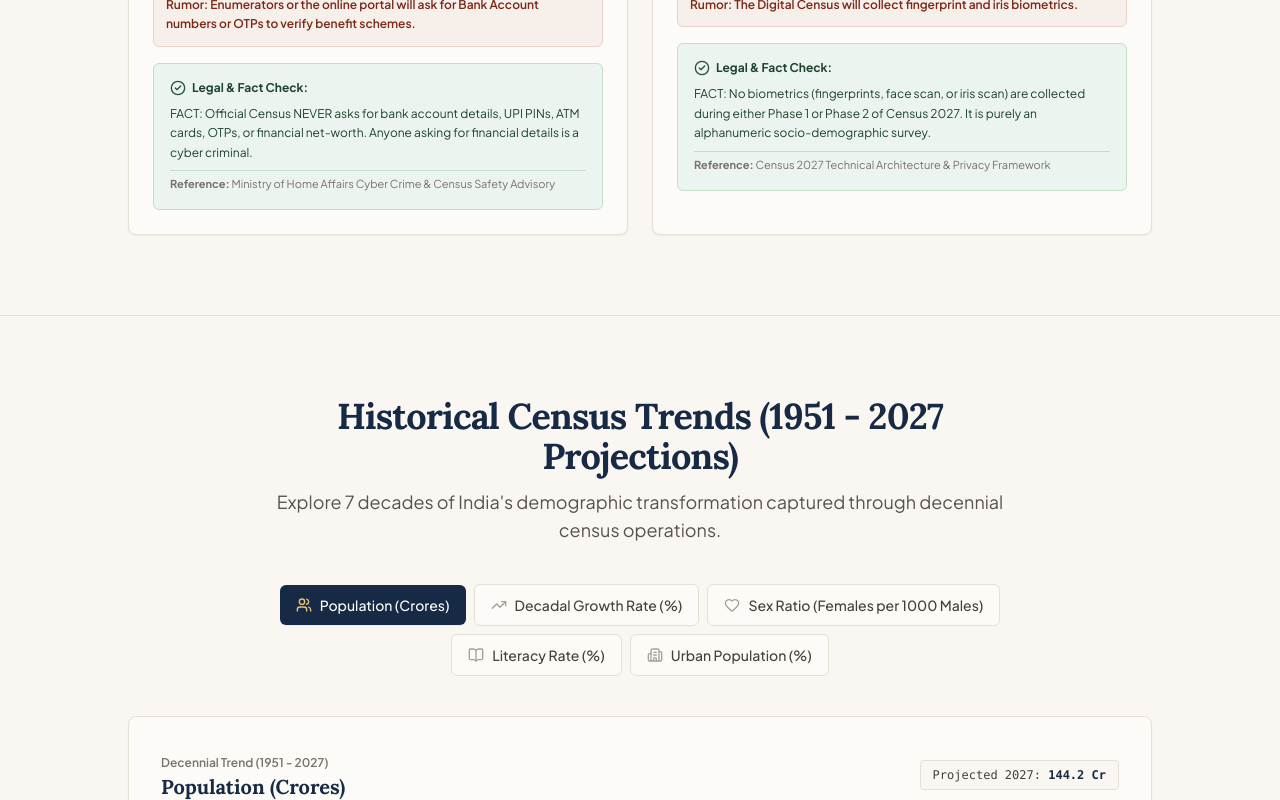
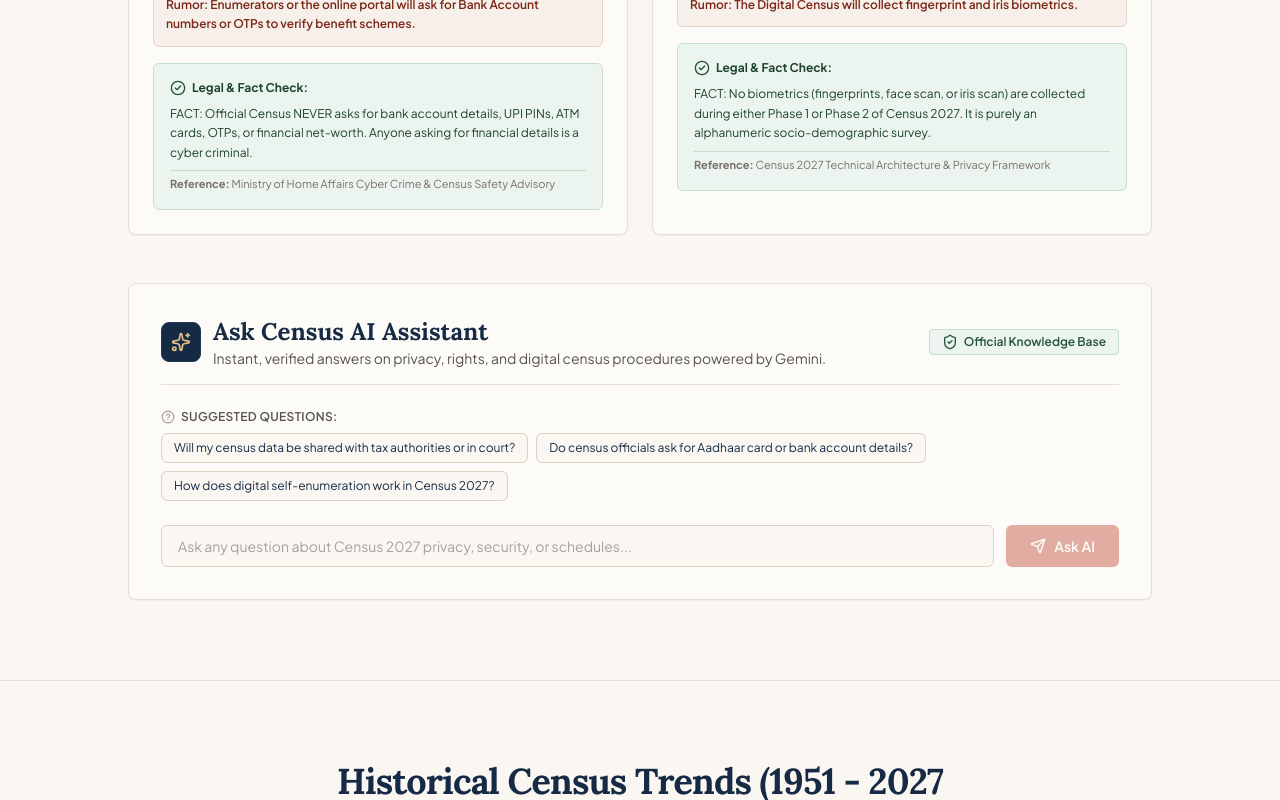
Before and after one commit to kanavjedi0726/Census-2027, a React (Vite) app in the folder Desktop/PromptWars/: page / in a window 1280 px wide. Shown: the part 8308-9108 px from the top of the page. Built offline with nearby package versions, Linux system fonts and the light colour scheme.

Commit message:
Add AskAI Gemini assistant component to Trust & Privacy Center

```diff
--- /dev/null
+++ b/Desktop/PromptWars/src/components/AskAI.tsx
@@ -0,0 +1,199 @@
+import React, { useState } from 'react';
+import { Sparkles, Send, Loader2, AlertCircle, HelpCircle, ShieldCheck } from 'lucide-react';
+
+export const AskAI: React.FC = () => {
+  const [query, setQuery] = useState('');
+  const [response, setResponse] = useState<string | null>(null);
+  const [isLoading, setIsLoading] = useState(false);
+  const [error, setError] = useState<string | null>(null);
+
+  const sampleQuestions = [
+    'Will my census data be shared with tax authorities or in court?',
+    'Do census officials ask for Aadhaar card or bank account details?',
+    'How does digital self-enumeration work in Census 2027?'
+  ];
+
+  const handleAsk = async (questionToAsk?: string) => {
+    const activeQuery = (questionToAsk || query).trim();
+    if (!activeQuery || isLoading) return;
+
+    if (questionToAsk) {
+      setQuery(questionToAsk);
+    }
+
+    setIsLoading(true);
+    setError(null);
+    setResponse(null);
+
+    const apiKey = import.meta.env.VITE_GEMINI_API_KEY;
+
+    if (!apiKey || apiKey === 'paste_your_key_here') {
+      setIsLoading(false);
+      setError('Please set a valid Gemini API key in your .env file (VITE_GEMINI_API_KEY).');
+      return;
+    }
+
+    const systemPrompt = `You are the official, authoritative AI Assistant for India's Census 2027 Digital Enumeration Guide.
+Answer citizen queries accurately, reassuringly, and concisely based strictly on official Census 2027 facts:
+1. Legal confidentiality: Under Section 15 of the Census Act, 1948, all individual records are strictly confidential and inadmissible as evidence in any court of law or tax/police authority.
+2. What is collected: Phase 1 collects housing characteristics, amenities, and assets. Phase 2 collects demographic, linguistic, educational, and occupational data.
+3. What is NEVER collected: No bank account numbers, passwords, OTPs, credit cards, biometric fingerprints/iris scans, or citizenship papers are ever asked.
+4. Self-Enumeration: Citizens can fill out their details online in advance and receive a QR acknowledgment code to show their visiting enumerator.
+5. If the user asks something completely unrelated to Census 2027, civics, or data privacy, politely and briefly redirect them to Census 2027 topics.
+Format your answer clearly with concise bullet points where appropriate.`;
+
+    const requestBody = {
+      contents: [
+        {
+          role: 'user',
+          parts: [
+            {
+              text: `${systemPrompt}\n\nCitizen Question: ${activeQuery}`
+            }
+          ]
+        }
+      ],
+      generationConfig: {
+        temperature: 0.2,
+        maxOutputTokens: 500
+      }
+    };
+
+    try {
+      const res = await fetch(
+        `https://generativelanguage.googleapis.com/v1beta/models/gemini-2.0-flash:generateContent?key=${apiKey}`,
+        {
+          method: 'POST',
+          headers: {
+            'Content-Type': 'application/json'
+          },
+          body: JSON.stringify(requestBody)
+        }
+      );
+
+      if (!res.ok) {
+        throw new Error(`API returned status ${res.status}`);
+      }
+
+      const data = await res.json();
+      const answerText = data.candidates?.[0]?.content?.parts?.[0]?.text;
+
+      if (answerText) {
+        setResponse(answerText);
+      } else {
+        throw new Error('No answer generated.');
+      }
+    } catch (err: any) {
+      console.error('Gemini API Error:', err);
+      setError('Unable to retrieve an answer right now. Please check your internet connection or try again shortly.');
+    } finally {
+      setIsLoading(false);
+    }
+  };
+
+  return (
+    <div className="mt-12 bg-[#FDFBF7] rounded-lg p-6 sm:p-8 border border-[#E5DFD5] shadow-xs space-y-6 max-w-5xl mx-auto">
+      {/* Header */}
+      <div className="flex flex-col sm:flex-row sm:items-center justify-between gap-4 pb-4 border-b border-[#E5DFD5]">
+        <div className="flex items-center gap-3">
+          <div className="w-10 h-10 rounded-lg bg-[#162A45] text-[#E6C280] flex items-center justify-center shrink-0 border border-[#233854]">
+            <Sparkles className="w-5 h-5" />
+          </div>
+          <div>
+            <h3 className="font-serif text-xl sm:text-2xl font-bold text-[#162A45]">
+              Ask Census AI Assistant
+            </h3>
+            <p className="text-xs sm:text-sm text-stone-600 font-normal">
+              Instant, verified answers on privacy, rights, and digital census procedures powered by Gemini.
+            </p>
+          </div>
+        </div>
+
+        <span className="self-start sm:self-center text-xs font-semibold px-3 py-1 rounded bg-[#EBF4EE] text-[#26533A] border border-[#C5DEC8] flex items-center gap-1.5 shrink-0">
+          <ShieldCheck className="w-4 h-4" /> Official Knowledge Base
+        </span>
+      </div>
+
+      {/* Suggested Questions */}
+      <div className="space-y-2">
+        <p className="text-xs font-semibold text-stone-600 uppercase tracking-wide flex items-center gap-1.5">
+          <HelpCircle className="w-3.5 h-3.5 text-stone-400" />
+          Suggested Questions:
+        </p>
+        <div className="flex flex-wrap gap-2">
+          {sampleQuestions.map((q, idx) => (
+            <button
+              key={idx}
+              type="button"
+              onClick={() => handleAsk(q)}
+              disabled={isLoading}
+              className="text-xs bg-[#FAF7F2] hover:bg-[#F2ECE1] border border-[#DCD2C0] text-[#162A45] px-3 py-1.5 rounded-md transition-colors text-left cursor-pointer disabled:opacity-50"
+            >
+              {q}
+            </button>
+          ))}
+        </div>
+      </div>
+
+      {/* Input Area */}
+      <form
+        onSubmit={(e) => {
+          e.preventDefault();
+          handleAsk();
+        }}
+        className="flex flex-col sm:flex-row gap-3"
+      >
+        <input
+          type="text"
+          value={query}
+          onChange={(e) => setQuery(e.target.value)}
+          placeholder="Ask any question about Census 2027 privacy, security, or schedules..."
+          disabled={isLoading}
+          className="flex-1 px-4 py-2.5 bg-[#FAF7F2] border border-[#DCD2C0] rounded-md text-sm text-[#162A45] placeholder-stone-400 focus:ring-1 focus:ring-[#B83A24] focus:border-[#B83A24] focus:outline-hidden disabled:opacity-60 font-sans"
+        />
+
+        <button
+          type="submit"
+          disabled={isLoading || !query.trim()}
+          className="inline-flex items-center justify-center gap-2 px-6 py-2.5 rounded-md bg-[#B83A24] hover:bg-[#9C2F1C] text-white text-xs sm:text-sm font-semibold transition-colors disabled:opacity-40 disabled:cursor-not-allowed shadow-xs cursor-pointer shrink-0"
+        >
+          {isLoading ? (
+            <>
+              <Loader2 className="w-4 h-4 animate-spin" />
+              <span>Analyzing...</span>
+            </>
+          ) : (
+            <>
+              <Send className="w-4 h-4" />
+              <span>Ask AI</span>
+            </>
+          )}
+        </button>
+      </form>
+
+      {/* Response Box */}
+      {response && (
+        <div className="p-5 bg-[#FAF7F2] border border-[#E5DFD5] rounded-md space-y-3 animate-in fade-in duration-200">
+          <div className="flex items-center gap-2 text-xs font-bold text-[#162A45]">
+            <Sparkles className="w-4 h-4 text-[#B83A24]" />
+            <span>Verified Census Guidance:</span>
+          </div>
+          <div className="text-xs sm:text-sm text-stone-700 leading-relaxed whitespace-pre-line font-normal">
+            {response}
+          </div>
+        </div>
+      )}
+
+      {/* Error Notice */}
+      {error && (
+        <div className="p-4 bg-[#FAF1E4] border border-[#E8D4B8] rounded-md text-xs text-[#784A12] flex items-start gap-2.5 animate-in fade-in duration-200">
+          <AlertCircle className="w-4 h-4 text-[#B36B15] shrink-0 mt-0.5" />
+          <div>
+            <p className="font-semibold">Notice</p>
+            <p className="mt-0.5">{error}</p>
+          </div>
+        </div>
+      )}
+    </div>
+  );
+};
--- a/Desktop/PromptWars/src/components/TrustPrivacyCenter.tsx
+++ b/Desktop/PromptWars/src/components/TrustPrivacyCenter.tsx
@@ -2,6 +2,7 @@ import React, { useState } from 'react';
 import { useLanguage } from '../context/LanguageContext';
 import { censusMythsData, privacyMatrixData } from '../data/mythsData';
 import { ShieldAlert, Lock, CheckCircle2, XCircle, AlertTriangle, Scale } from 'lucide-react';
+import { AskAI } from './AskAI';
 
 export const TrustPrivacyCenter: React.FC = () => {
   const { t } = useLanguage();
@@ -164,6 +165,9 @@ export const TrustPrivacyCenter: React.FC = () => {
               );
             })}
           </div>
+
+          {/* Ask AI Component */}
+          <AskAI />
         </div>
 
       </div>
```
